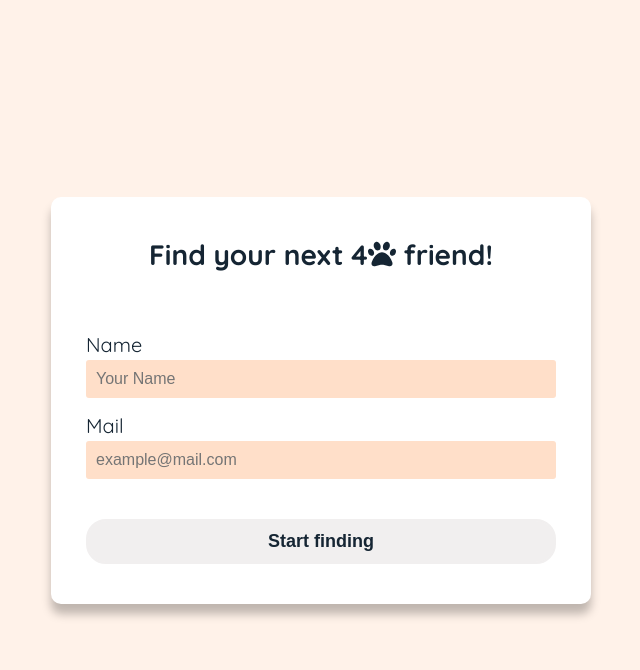
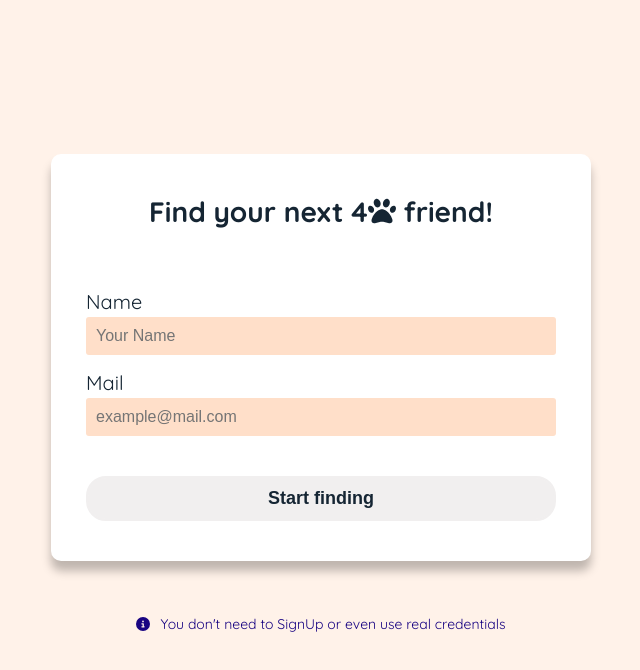
Before and after one commit to a-flowers-a/dog-match, a React (Create React App) app: page /signIn in a window 1280 px wide. Shown: the top 670 px of the page, without its empty margins (319-959 px from the left). Built offline with nearby package versions, Linux system fonts and the light colour scheme.

Commit message:
add no credentials needed info in SignIn

```diff
--- a/src/globalStyles/_colors.scss
+++ b/src/globalStyles/_colors.scss
@@ -1,3 +1,4 @@
+$text-primary-light: #190482;
 $text-primary: #152533;
 $primary: #ffdfc9;
 $secondary: #e05f5c;
--- a/src/pages/SignIn/index.tsx
+++ b/src/pages/SignIn/index.tsx
@@ -1,4 +1,6 @@
 import { useNavigate } from "react-router-dom";
+import { FontAwesomeIcon } from "@fortawesome/react-fontawesome";
+import { faCircleInfo } from "@fortawesome/free-solid-svg-icons";
 //COmponents
 import { useCallback, useEffect } from "react";
 import LoginCard from "../../components/molecules/LoginCard";
@@ -68,6 +70,13 @@ function SignIn() {
   return (
     <div className="base-page sign-in-container">
       <LoginCard handleSubmit={handleLogin} />
+      <div className="sign-in-container__note">
+        <FontAwesomeIcon
+          className="sign-in-container__info-icon"
+          icon={faCircleInfo}
+        />
+        <p>You don't need to SignUp or even use real credentials</p>
+      </div>
     </div>
   );
 }
--- a/src/pages/SignIn/styles.scss
+++ b/src/pages/SignIn/styles.scss
@@ -1,3 +1,18 @@
+@use 'src/globalStyles/colors.scss' as colors;
+
 .sign-in-container{
   justify-content: center;
+
+  &__note{
+    display: flex;
+    align-items: center;
+    color: colors.$text-primary-light;
+    margin-top: 40px;
+    font-size: 14px;
+    text-align: center;
+  }
+
+  &__info-icon{
+    margin-right: 10px;
+  }
 }
```
